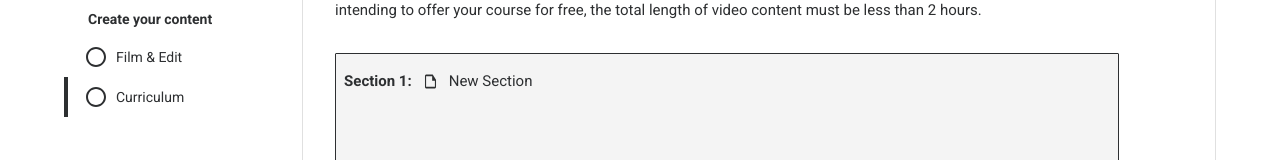
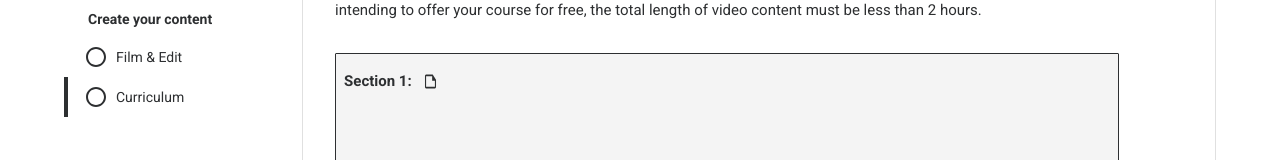
Before and after one commit to tuheli/video-course-platform, a React (Vite) app: page /instructor/course/1/manage/curriculum in a window 1280 px wide. Shown: the part 283-443 px from the top of the page. Built offline with nearby package versions, Linux system fonts and the light colour scheme.

Commit message:
Curriculum section text properties can be updated

```diff
--- a/src/features/courseDraftsSlice.ts
+++ b/src/features/courseDraftsSlice.ts
@@ -15,6 +15,8 @@ export type UpdateableCourseContentProperty =
   | 'learningObjectives'
   | 'prerequisites'
   | 'intendedLearners';
+
+export type UpdateableCurriculumSectionProperty = 'title' | 'learningObjective';
 
 interface Reorderable {
   orderIndex: number;
@@ -50,7 +52,8 @@ interface Lesson {
 
 export interface ICurriculumSection {
   id: string;
-  name: string;
+  title: string;
+  learningObjective: string;
   orderIndex: number;
   lessons: Lesson[];
 }
@@ -200,7 +203,8 @@ const getInitialCurriculum = () => {
   const sections: ICurriculumSection[] = [
     {
       id: crypto.randomUUID(),
-      name: 'New Section',
+      title: 'New Section',
+      learningObjective: '',
       orderIndex: -1,
       lessons: [
         {
@@ -527,7 +531,8 @@ const slice = createSlice({
 
       const newSection: ICurriculumSection = {
         id: crypto.randomUUID(),
-        name: 'New Section',
+        title: 'New Section',
+        learningObjective: '',
         orderIndex:
           Math.max(
             ...courseDraft.courseContent.curriculum.map(
@@ -566,6 +571,29 @@ const slice = createSlice({
 
       courseDraft.courseContent.curriculum = newCurriculum;
     },
+    updatedCurriculumSectionText: (
+      state,
+      action: PayloadAction<{
+        courseDraftId: string;
+        curriculumSectionId: string;
+        newValue: string;
+        type: UpdateableCurriculumSectionProperty;
+      }>
+    ) => {
+      const courseDraft = state.find(
+        ({ id }) => id === action.payload.courseDraftId
+      );
+
+      if (!courseDraft) return;
+
+      const section = courseDraft.courseContent.curriculum.find(
+        ({ id }) => id === action.payload.curriculumSectionId
+      );
+
+      if (!section) return;
+
+      section[action.payload.type] = action.payload.newValue;
+    },
   },
 });
 
@@ -577,5 +605,6 @@ export const {
   deletedTextItem,
   addedCurriculumSection,
   deletedCurriculumSection,
+  updatedCurriculumSectionText,
 } = slice.actions;
 export default slice.reducer;
```
